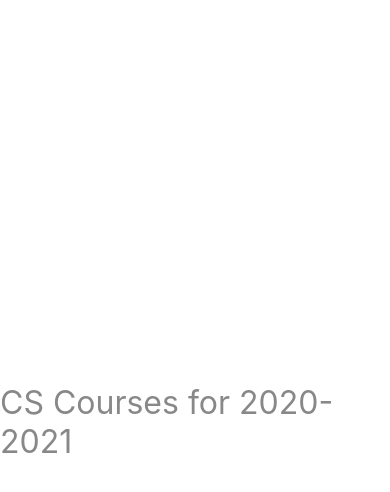
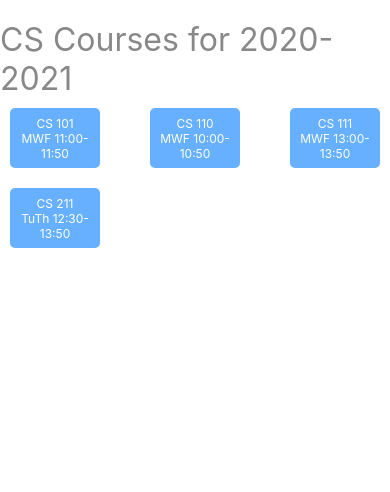
Before and after one commit to ike-elue/ReactHelloWorld, a React Native app: screen / in a window 390 px wide. Shown: the top 492 px of the page. Built offline with nearby package versions, Linux system fonts and the light colour scheme.

Commit message:
Display A List Of Courses

```diff
--- a/App.js
+++ b/App.js
@@ -1,15 +1,62 @@
 import React from 'react';
-import { StyleSheet, Text, View } from 'react-native';
+import { StyleSheet, Text, View, TouchableOpacity, ScrollView, SafeAreaView } from 'react-native';
 
 const schedule = {
-  title: "CS Courses for 2020-2021"
+  title: "CS Courses for 2020-2021",
+  courses: [
+    {
+      "id": "F101",
+      "title": "Computer Science: Concepts, Philosophy, and Connections",
+      "meets": "MWF 11:00-11:50"
+    },
+    {
+      "id": "F110",
+      "title": "Intro Programming for non-majors",
+      "meets": "MWF 10:00-10:50"
+    },
+    {
+      "id": "F111",
+      "title": "Fundamentals of Computer Programming I",
+      "meets": "MWF 13:00-13:50"
+    },
+    {
+      "id": "F211",
+      "title": "Fundamentals of Computer Programming II",
+      "meets": "TuTh 12:30-13:50"
+    }
+  ]
 };
+
+const Banner = ({title}) => (
+  <Text style={styles.bannerStyle}>{title}</Text>
+);
+
+const CourseList = ({courses}) => (
+  <ScrollView>
+    <View style={styles.courseList}>
+      {courses.map(course => <Course key={course.id} course={course} />)}
+    </View>
+  </ScrollView>
+);
+
+const getCourseNumber = course => (
+  course.id.slice(1)
+);
+
+const Course = ({course}) => (
+  <TouchableOpacity style={styles.courseButton}>
+    <Text style={styles.courseText}>
+      {`CS ${getCourseNumber(course)}\n${course.meets}`}
+    </Text>
+  </TouchableOpacity>
+);
 
 const App = () => {
   return (
-    <View style={styles.container}>
-      <Text style={styles.bannerStyle}>{schedule.title}</Text>
-    </View>
+    <SafeAreaView  style={styles.container}>
+      <Banner title={schedule.title} />
+      <CourseList courses={schedule.courses} />
+    </SafeAreaView >
   );
 }
 
@@ -18,10 +65,35 @@
     flex: 1,
     alignItems: 'center',
     justifyContent: 'center',
+    paddingTop: 20
   },
   bannerStyle: {
     color: '#888',
-    fontSize: 32,
+    fontSize: 32
+  },
+  courseList: {
+    flex: 1,
+    flexDirection: 'row',
+    flexWrap: 'wrap',
+    alignItems: 'center',
+    justifyContent: 'space-between'
+  },
+  courseButton: {
+    flex: 1,
+    borderRadius: 5,
+    justifyContent: 'center',
+    alignItems: 'center',
+    margin: 10,
+    height: 60,
+    padding: 10,
+    minWidth: 90,
+    maxWidth: 90,
+    backgroundColor: '#66b0ff'
+  },
+  courseText:{
+    color: '#fff',
+    fontSize: 12,
+    textAlign: 'center'
   }
 });
 
```
